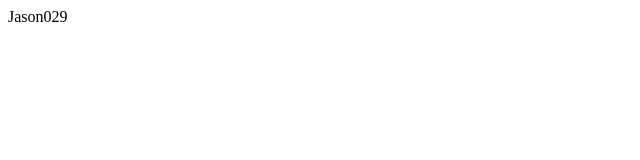
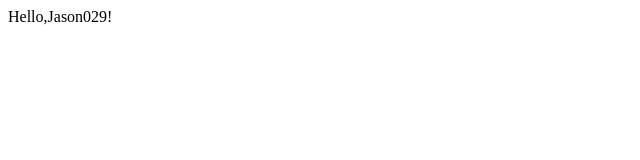
Before and after one commit to Jason029/Jason029.github.io, a plain HTML site: page index.html in a window 1280 px wide. Shown: the full height of the page, 0-640 px from the left. Drawn offline with Linux system fonts and the light colour scheme.

Commit message:
Update index.html

```diff
--- a/index.html
+++ b/index.html
@@ -3,6 +3,6 @@
 <title>Jason029</title>
 </head>
 <body>
-Jason029
+Hello,Jason029!
 </body>
 </html>
```
